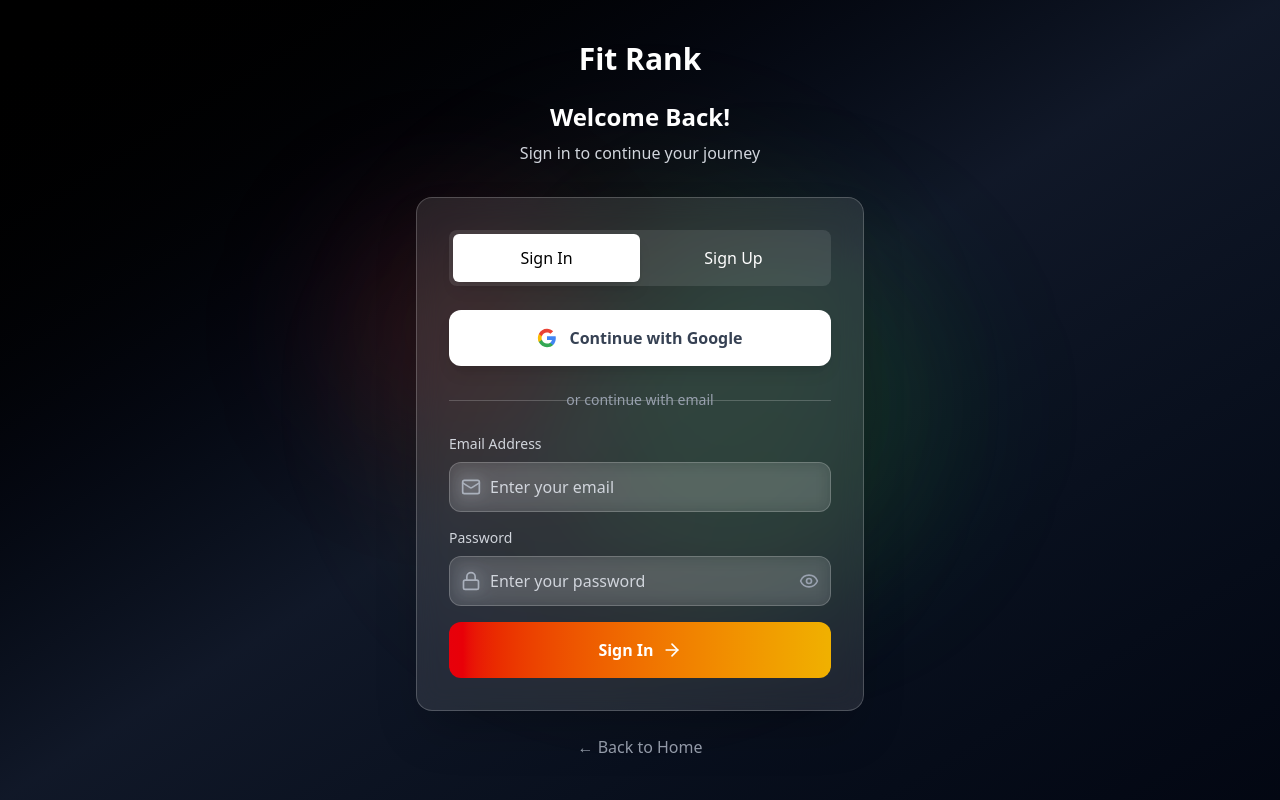
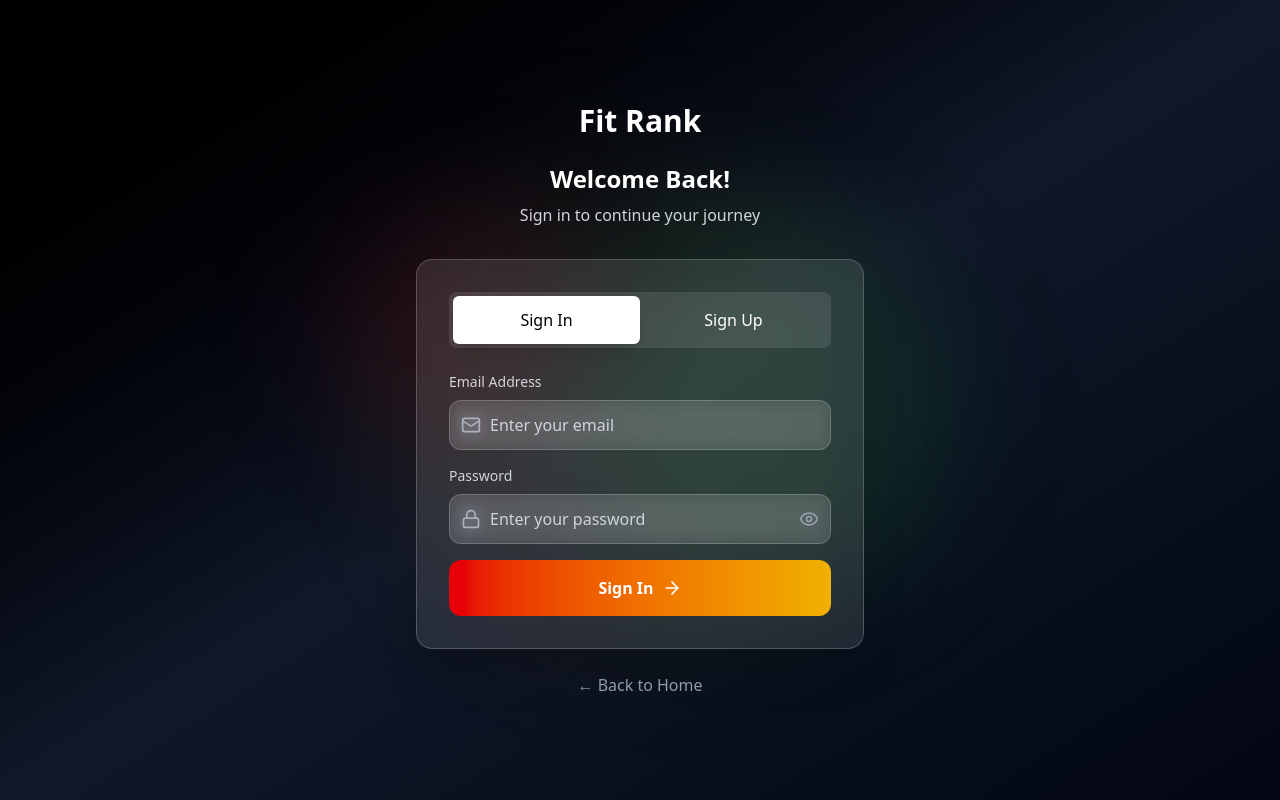
Before and after one commit to fitnessuser987463/final, a React (Vite) app in the folder client/: page /login in a window 1280 px wide. Built offline with nearby package versions, Linux system fonts and the light colour scheme.

Commit message:
Update Login.jsx

```diff
--- a/client/src/components/pages/Login.jsx
+++ b/client/src/components/pages/Login.jsx
@@ -1,8 +1,7 @@
 import React, { useState, useEffect } from 'react';
 import { useNavigate } from 'react-router-dom';
-import { Camera, Mail, Lock, Eye, EyeOff, ArrowRight } from 'lucide-react';
+import { Mail, Lock, Eye, EyeOff, ArrowRight } from 'lucide-react';
 import { useAuth } from '../../context/AuthContext';
-import CustomGoogleButton from '../auth/CustomGoogleButton';
 import toast from 'react-hot-toast';
 
 const Login = () => {
@@ -31,7 +30,6 @@ const Login = () => {
   };
 
   const handleEmailAuth = async () => {
-    // Basic validation
     if (!formData.email || !formData.password) {
       toast.error('Please fill in all fields');
       return;
@@ -50,13 +48,12 @@ const Login = () => {
     setIsLoading(true);
 
     try {
-      // Create user data for email auth
       const userData = {
         email: formData.email,
         password: formData.password,
-        name: formData.email.split('@')[0], // Use email prefix as name
-        isSignup: !isLogin, // true for signup, false for login
-        isEmailAuth: true // Flag to indicate email authentication
+        name: formData.email.split('@')[0],
+        isSignup: !isLogin,
+        isEmailAuth: true
       };
 
       const result = await login(userData);
@@ -83,7 +80,6 @@ const Login = () => {
       </div>
 
       <div className="relative z-10 w-full max-w-md">
-        {/* Logo and Title */}
         <div className="text-center mb-8">
           <div className="flex items-center justify-center space-x-3 mb-6">
             <span className="text-3xl font-bold text-white">Fit Rank</span>
@@ -94,14 +90,13 @@ const Login = () => {
           <p className="text-gray-300">
             {isLogin
               ? 'Sign in to continue your journey'
-              : 'Create an account to start competing'
-            }
+              : 'Create an account to start competing'}
           </p>
         </div>
 
-        {/* Login Form */}
+        {/* Email Form */}
         <div className="bg-white/10 backdrop-blur-md rounded-2xl shadow-2xl p-8 border border-white/20">
-          {/* Toggle Login/Signup */}
+          {/* Toggle */}
           <div className="flex bg-white/10 rounded-lg p-1 mb-6">
             <button
               onClick={() => setIsLogin(true)}
@@ -125,26 +120,9 @@ const Login = () => {
             </button>
           </div>
 
-          {/* Google Login Button */}
-          <CustomGoogleButton
-            buttonText={isLogin ? "Continue with Google" : "Sign up with Google"}
-            isLoading={isLoading}
-            setIsLoading={setIsLoading}
-          />
-
-          {/* Divider */}
-          <div className="relative mb-6">
-            <div className="absolute inset-0 flex items-center">
-              <div className="w-full border-t border-white/20"></div>
-            </div>
-            <div className="relative flex justify-center text-sm">
-              <span className="px-4 bg-transparent text-gray-400">or continue with email</span>
-            </div>
-          </div>
-
-          {/* Email Form */}
+          {/* Email Login */}
           <div className="space-y-4">
-            {/* Email Input */}
+            {/* Email */}
             <div>
               <label className="block text-sm font-medium text-gray-300 mb-2">
                 Email Address
@@ -156,14 +134,14 @@ const Login = () => {
                   name="email"
                   value={formData.email}
                   onChange={handleInputChange}
-                  className="w-full pl-10 pr-4 py-3 bg-white/10 backdrop-blur-sm border border-white/20 rounded-xl text-white placeholder-gray-300 focus:outline-none focus:ring-2 focus:ring-yellow-500 focus:border-transparent"
+                  className="w-full pl-10 pr-4 py-3 bg-white/10 backdrop-blur-sm border border-white/20 rounded-xl text-white placeholder-gray-300 focus:outline-none focus:ring-2 focus:ring-yellow-500"
                   placeholder="Enter your email"
                   required
                 />
               </div>
             </div>
 
-            {/* Password Input */}
+            {/* Password */}
             <div>
               <label className="block text-sm font-medium text-gray-300 mb-2">
                 Password
@@ -175,14 +153,14 @@ const Login = () => {
                   name="password"
                   value={formData.password}
                   onChange={handleInputChange}
-                  className="w-full pl-10 pr-12 py-3 bg-white/10 backdrop-blur-sm border border-white/20 rounded-xl text-white placeholder-gray-300 focus:outline-none focus:ring-2 focus:ring-yellow-500 focus:border-transparent"
+                  className="w-full pl-10 pr-12 py-3 bg-white/10 backdrop-blur-sm border border-white/20 rounded-xl text-white placeholder-gray-300 focus:outline-none focus:ring-2 focus:ring-yellow-500"
                   placeholder="Enter your password"
                   required
                 />
                 <button
                   type="button"
                   onClick={() => setShowPassword(!showPassword)}
-                  className="absolute right-3 top-1/2 transform -translate-y-1/2 text-gray-400 hover:text-white transition-colors"
+                  className="absolute right-3 top-1/2 transform -translate-y-1/2 text-gray-400 hover:text-white"
                 >
                   {showPassword ? <EyeOff className="w-5 h-5" /> : <Eye className="w-5 h-5" />}
                 </button>
@@ -202,7 +180,7 @@ const Login = () => {
                     name="confirmPassword"
                     value={formData.confirmPassword}
                     onChange={handleInputChange}
-                    className="w-full pl-10 pr-4 py-3 bg-white/10 backdrop-blur-sm border border-white/20 rounded-xl text-white placeholder-gray-300 focus:outline-none focus:ring-2 focus:ring-yellow-500 focus:border-transparent"
+                    className="w-full pl-10 pr-4 py-3 bg-white/10 backdrop-blur-sm border border-white/20 rounded-xl text-white placeholder-gray-300 focus:outline-none focus:ring-2 focus:ring-yellow-500"
                     placeholder="Confirm your password"
                     required
                   />
@@ -214,7 +192,7 @@ const Login = () => {
             <button
               onClick={handleEmailAuth}
               disabled={isLoading}
-              className="w-full bg-gradient-to-r from-red-600 to-yellow-500 text-white py-4 px-6 rounded-xl font-semibold hover:shadow-2xl transform hover:scale-105 transition-all duration-300 flex items-center justify-center space-x-2 disabled:opacity-50 disabled:cursor-not-allowed disabled:transform-none"
+              className="w-full bg-gradient-to-r from-red-600 to-yellow-500 text-white py-4 px-6 rounded-xl font-semibold hover:shadow-2xl transform hover:scale-105 transition-all duration-300 flex items-center justify-center space-x-2 disabled:opacity-50"
             >
               {isLoading ? (
                 <div className="w-5 h-5 border-2 border-white border-t-transparent rounded-full animate-spin"></div>
@@ -227,7 +205,7 @@ const Login = () => {
             </button>
           </div>
 
-          {/* ===== THIS IS THE UPDATED SECTION ===== */}
+          {/* Terms & Policy */}
           {!isLogin && (
             <p className="text-xs text-gray-400 mt-4 text-center">
               By creating an account, you agree to our{' '}
@@ -238,8 +216,8 @@ const Login = () => {
                 className="text-white underline hover:no-underline"
               >
                 Terms of Service
-              </a>
-              {' '}and{' '}
+              </a>{' '}
+              and{' '}
               <a
                 href="https://fitranktermsprivacy.wixsite.com/fitranktermsprivacy"
                 target="_blank"
@@ -252,7 +230,7 @@ const Login = () => {
           )}
         </div>
 
-        {/* Back to Landing */}
+        {/* Back to Home */}
         <div className="text-center mt-6">
           <button
             onClick={() => navigate('/')}
```
